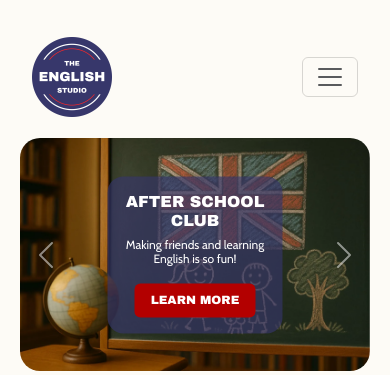
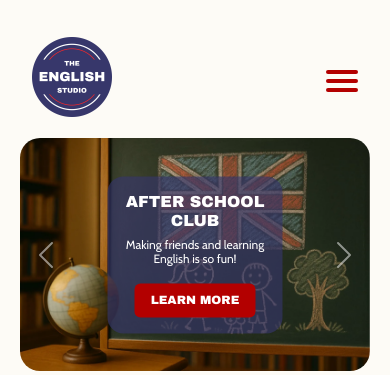
Before and after one commit to kimjev-webdev/theenglishstudiocorvetto, a Django app: page /en/ in a window 390 px wide. Shown: the top 375 px of the page. Run offline with Django 5.2, Linux system fonts and the light colour scheme.

Commit message:
implement animated hamburger items and style

```diff
--- a/main/static/css/styles.css
+++ b/main/static/css/styles.css
@@ -46,6 +46,43 @@ body {
   display: flex !important;
   justify-content: flex-end !important;
  }
+
+ .hamburger {
+  display: inline-block;
+  width: 32px;
+  height: 24px;
+  position: relative;
+  border: none;
+  background: none;
+  padding: 0;
+  cursor: pointer;
+  z-index: 1000;
+}
+
+.hamburger span {
+  display: block;
+  height: 4px;
+  width: 100%;
+  background-color: #B30000;
+  margin: 5px 0;
+  border-radius: 2px;
+  transition: all 0.4s ease-in-out;
+  transform-origin: center;
+}
+
+.hamburger.active span:nth-child(1) {
+  transform: rotate(45deg) translate(5px, 5px);
+  background-color: #37376B
+}
+
+.hamburger.active span:nth-child(2) {
+  opacity: 0;
+}
+
+.hamburger.active span:nth-child(3) {
+  transform: rotate(-45deg) translate(6px, -6px);
+  background-color: #37376B;
+}
 
  .locale_select {
   display: flex !important;
--- /dev/null
+++ b/main/static/js/base.js
@@ -0,0 +1,11 @@
+const burger = document.querySelector('.hamburger');
+  const navbar = document.getElementById('navbarNav');
+
+  burger.addEventListener('click', function () {
+    this.classList.toggle('active');
+  });
+
+  // Remove .active when the nav collapses (e.g., on link click or outside click)
+  navbar.addEventListener('hidden.bs.collapse', () => {
+    burger.classList.remove('active');
+  });
--- a/main/templates/base.html
+++ b/main/templates/base.html
@@ -38,9 +38,11 @@
         <a class="navbar-brand" href="/">
           <img src="{% static 'images/logofull.webp' %}" class="nav_img" alt="{% trans 'The English Studio Logo' %}">
         </a>
-        <button class="navbar-toggler" type="button" aria-label="navbar toggler" data-bs-toggle="collapse" data-bs-target="#navbarNav">
-          <span class="navbar-toggler-icon"></span>
-        </button>
+        <button class="navbar-toggler hamburger" type="button" data-bs-toggle="collapse" data-bs-target="#navbarNav" aria-label="navbar toggler">
+  <span></span>
+  <span></span>
+  <span></span>
+</button>
         <div class="collapse navbar-collapse" id="navbarNav">
           <ul class="navbar-nav ms-auto text-uppercase fw-bold">
             <li class="nav-item"><a class="nav-link navy primaryfont focusstyle" href="">{% trans "Courses" %}</a></li>
@@ -79,5 +81,6 @@
 
   <!-- Bootstrap JS -->
   <script src="https://cdn.jsdelivr.net/npm/bootstrap@5.3.3/dist/js/bootstrap.bundle.min.js"></script>
+  <script src="{% static 'js/base.js' %}"></script>
 </body>
 </html>
```
